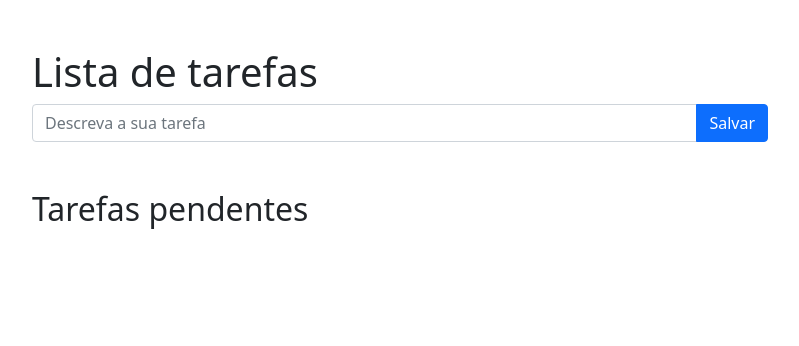
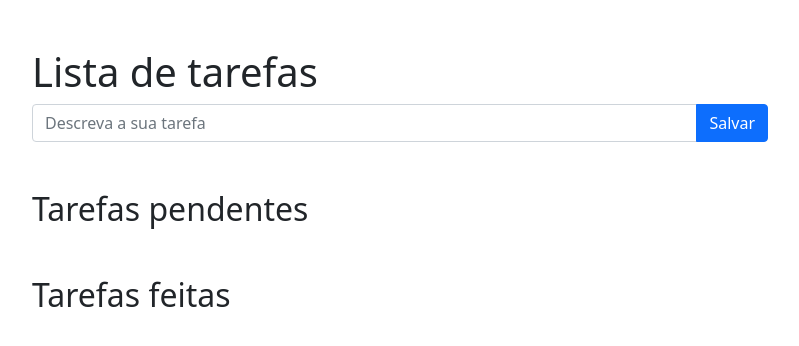
Before and after one commit to mateuslourenco/todolist, a Django app: page / in a window 1280 px wide. Shown: the top 346 px of the page, without its empty margins (240-1039 px from the left). Run offline with Django 4.2, Linux system fonts and the light colour scheme; data that the repository does not hold is empty.

Commit message:
implementado listagem de tarefas já feitas e btn para marcar tarefa como pendente
close #8

close #6

```diff
--- a/webdev/tarefas/templates/tarefas/home.html
+++ b/webdev/tarefas/templates/tarefas/home.html
@@ -20,6 +20,7 @@
                 </div>
                 <div class="form-text">{{ form.nome.errors }}</div>
             </form>
+
             <h2 class="mt-5">Tarefas pendentes</h2>
             {% for tarefa in tarefas_pendentes %}
                 <form action="{% url 'tarefas:detalhe' tarefa_id=tarefa.id %}" method="post">
@@ -32,6 +33,18 @@
                 </div>
             </form>
             {% endfor %}
+
+            <h2 class="mt-5">Tarefas feitas</h2>
+            {% for tarefa in tarefas_feitas %}
+                <form action="{% url 'tarefas:detalhe' tarefa_id=tarefa.id %}" method="post">
+                {% csrf_token %}
+                <div class="input-group mb-3">
+                    <input type="text" class="form-control" placeholder="Descreva a sua tarefa" required="required"
+                           aria-label="Descreva a sua tarefa" name="nome" value="{{ tarefa.nome }}">
+                    <button type="submit" class="btn btn-warning">Marcar como pendente</button>
+                </div>
+            </form>
+            {% endfor %}
         </div>
     </div>
 </div>
--- a/webdev/tarefas/views.py
+++ b/webdev/tarefas/views.py
@@ -14,10 +14,25 @@ def home(request):
             return HttpResponseRedirect(reverse('tarefas:home'))
         else:
             tarefas_pendetes = Tarefa.objects.filter(feita=False).all()
-            return render(request, 'tarefas/home.html', {'form': form, 'tarefas_pendentes': tarefas_pendetes},
-                          status=400)
+            tarefas_feitas = Tarefa.objects.filter(feita=True).all()
+            return render(
+                request, 'tarefas/home.html',
+                {
+                    'form': form,
+                    'tarefas_pendentes': tarefas_pendetes,
+                    'tarefas_feitas': tarefas_feitas
+                },
+                status=400)
     tarefas_pendetes = Tarefa.objects.filter(feita=False).all()
-    return render(request, 'tarefas/home.html', {'tarefas_pendentes': tarefas_pendetes})
+    tarefas_feitas = Tarefa.objects.filter(feita=True).all()
+
+    return render(
+        request, 'tarefas/home.html',
+        {
+            'tarefas_pendentes': tarefas_pendetes,
+            'tarefas_feitas': tarefas_feitas
+        }
+    )
 
 
 def detalhe(request, tarefa_id):
```
Also changed, not shown: webdev/tarefas/tests/test_edicao_de_tarefa.py (+17 -0 lines), webdev/tarefas/tests/test_tarefas_get.py (+16 -1 lines).
